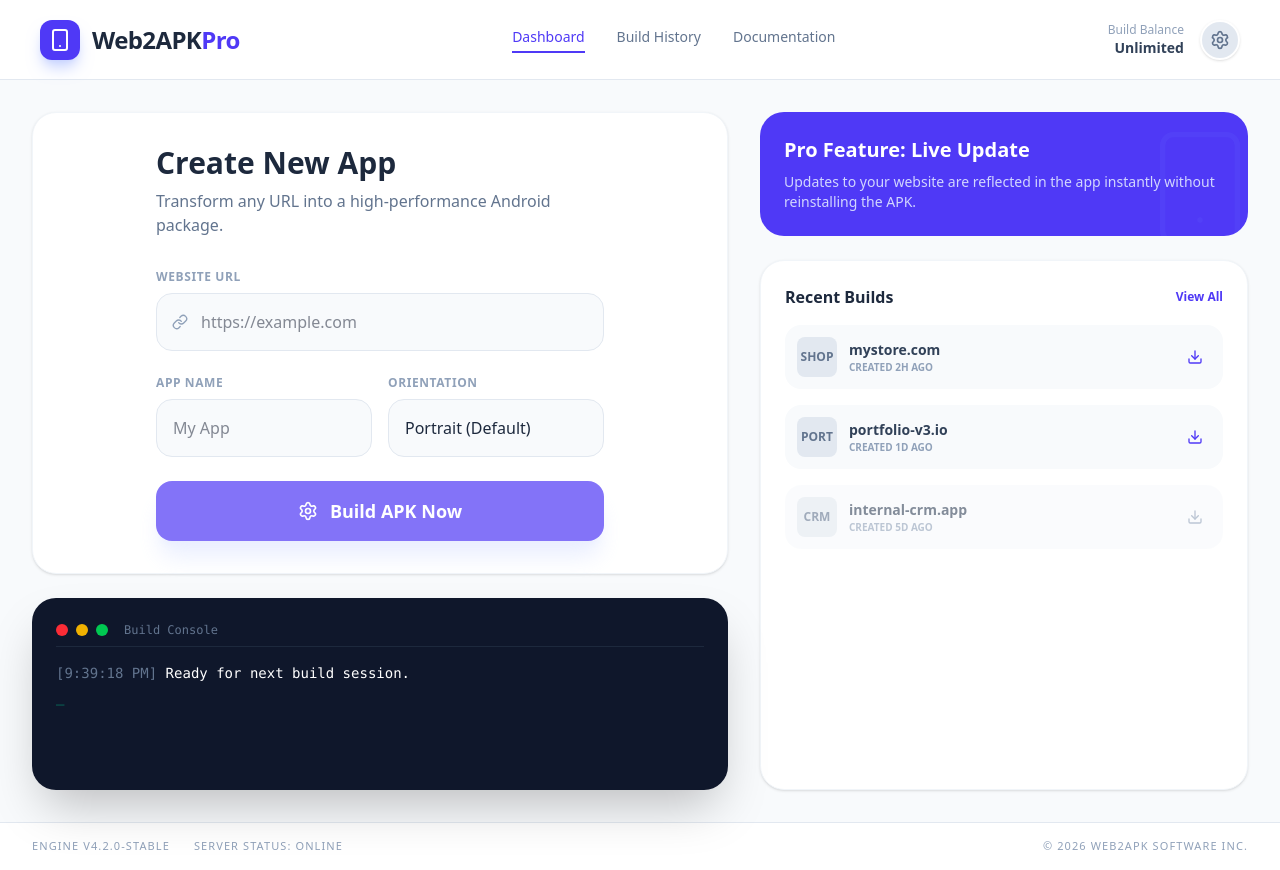
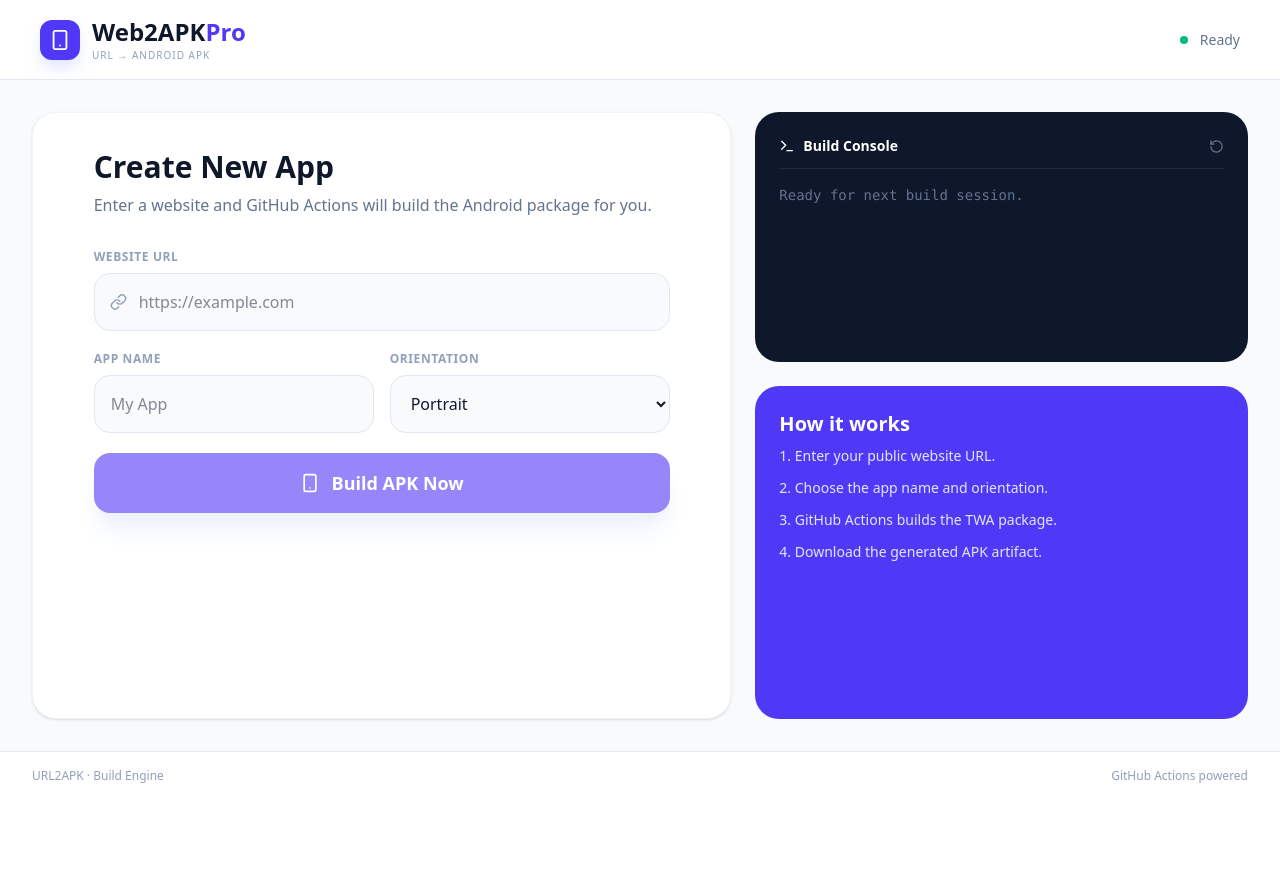
Before and after one commit to aishervin/URL2APK, a React (Vite) app: page / in a window 1280 px wide. After the commit the page ends 800 px from the top, so only its background shows below. Built offline with nearby package versions, Linux system fonts and the light colour scheme.

Commit message:
feat: improve builder UI and reliable build polling

```diff
--- a/src/App.tsx
+++ b/src/App.tsx
@@ -1,283 +1,110 @@
-/**
- * @license
- * SPDX-License-Identifier: Apache-2.0
- */
+import { useCallback, useEffect, useRef, useState } from 'react';
+import { Download, ExternalLink, Link as LinkIcon, Loader2, Smartphone, Terminal, CheckCircle2, AlertCircle, RotateCcw } from 'lucide-react';
+import type { AppBuilderRequest, AppBuilderResponse } from './types';
 
-import React, { useState } from 'react';
-import { motion, AnimatePresence } from 'motion/react';
-import { Smartphone, Link as LinkIcon, Download, Loader2, AlertCircle, Settings, CheckCircle2 } from 'lucide-react';
-import { AppBuilderResponse } from './types';
+type LogType = 'info' | 'success' | 'error';
+type Log = { id: number; type: LogType; message: string };
 
 export default function App() {
   const [url, setUrl] = useState('');
   const [appName, setAppName] = useState('');
-  const [isBuilding, setIsBuilding] = useState(false);
-  const [response, setResponse] = useState<AppBuilderResponse | null>(null);
+  const [orientation, setOrientation] = useState<AppBuilderRequest['orientation']>('portrait');
+  const [building, setBuilding] = useState(false);
+  const [result, setResult] = useState<AppBuilderResponse | null>(null);
+  const [logs, setLogs] = useState<Log[]>([]);
+  const timer = useRef<ReturnType<typeof setTimeout> | null>(null);
+  const id = useRef(0);
 
-  const handleSubmit = async (e: React.FormEvent) => {
-    e.preventDefault();
-    if (!url || !appName) return;
+  const log = useCallback((type: LogType, message: string) => {
+    setLogs((items) => [...items, { id: ++id.current, type, message }]);
+  }, []);
 
-    setIsBuilding(true);
-    setResponse(null);
+  useEffect(() => () => { if (timer.current) clearTimeout(timer.current); }, []);
 
+  const poll = useCallback(async (runId: number) => {
     try {
-      const res = await fetch('/api/build-apk', {
-        method: 'POST',
-        headers: { 'Content-Type': 'application/json' },
-        body: JSON.stringify({ url, appName }),
-      });
+      const response = await fetch(`/api/build-status/${runId}`, { headers: { Accept: 'application/json' } });
+      const data = (await response.json()) as AppBuilderResponse;
+      if (!response.ok || data.error && !data.status) throw new Error(data.message || data.error || 'Status request failed');
+      setResult(data);
+      if (data.status === 'success') {
+        log('success', data.message || 'APK generated successfully.');
+        setBuilding(false);
+      } else if (data.status === 'failed' || data.status === 'cancelled') {
+        log('error', data.error || `Build ${data.status}.`);
+        setBuilding(false);
+      } else {
+        log('info', data.message || 'Build is still running...');
+        timer.current = setTimeout(() => void poll(runId), 5000);
+      }
+    } catch (error) {
+      log('error', error instanceof Error ? error.message : 'Connection to build server was lost.');
+      setResult({ error: 'Could not check build status.' });
+      setBuilding(false);
+    }
+  }, [log]);
 
-      const data = await res.json();
-
-      if (data.error) {
-        setResponse(data);
-        setIsBuilding(false);
-        return;
+  const submit = async (event: React.FormEvent) => {
+    event.preventDefault();
+    if (building || !url.trim() || !appName.trim()) return;
+    setBuilding(true); setResult(null); setLogs([]); id.current = 0;
+    log('info', `Starting ${appName.trim()} from ${url.trim()}`);
+    try {
+      const payload: AppBuilderRequest = { url: url.trim(), appName: appName.trim(), orientation };
+      const response = await fetch('/api/build-apk', { method: 'POST', headers: { 'Content-Type': 'application/json', Accept: 'application/json' }, body: JSON.stringify(payload) });
+      const data = (await response.json()) as AppBuilderResponse;
+      if (!response.ok || data.error) {
+        log('error', data.error || data.message || 'Build request failed.'); setResult(data); setBuilding(false); return;
       }
-
-      if (data.runId) {
-        // Start polling
-        setResponse({ status: 'pending', message: 'Build started on GitHub Actions...' });
-        pollStatus(data.runId);
-      }
-    } catch (err) {
-      setResponse({ error: 'A network error occurred while connecting to the build server.' });
-      setIsBuilding(false);
+      if (!data.runId) { log('error', 'GitHub accepted the request but no run ID was returned.'); setResult(data); setBuilding(false); return; }
+      setResult(data); log('success', `GitHub Actions run #${data.runId} started.`); void poll(data.runId);
+    } catch (error) {
+      log('error', error instanceof Error ? error.message : 'Network error.');
+      setResult({ error: 'Unable to connect to the build server.' }); setBuilding(false);
     }
   };
 
-  const pollStatus = async (runId: number) => {
-    try {
-      const res = await fetch(`/api/build-status/${runId}`);
-      const data = await res.json();
-
-      if (data.status === 'success' || data.status === 'failed') {
-        setResponse(data);
-        setIsBuilding(false);
-      } else {
-        setResponse({ status: data.status, message: data.message });
-        setTimeout(() => pollStatus(runId), 5000);
-      }
-    } catch (err) {
-      setResponse({ error: 'Lost connection while checking build status.' });
-      setIsBuilding(false);
-    }
-  };
+  const reset = () => { if (timer.current) clearTimeout(timer.current); setBuilding(false); setResult(null); setLogs([]); };
+  const statusText = result?.status === 'success' ? 'Build complete' : building ? 'Building APK…' : 'Ready';
 
   return (
-    <div className="flex flex-col min-h-screen bg-slate-50 font-sans text-slate-900 overflow-x-hidden">
-      <header className="h-20 bg-white border-b border-slate-200 px-6 sm:px-10 flex items-center justify-between shrink-0">
+    <div className="min-h-screen bg-slate-50 text-slate-900 flex flex-col">
+      <header className="h-20 bg-white border-b border-slate-200 px-5 sm:px-10 flex items-center justify-between">
         <div className="flex items-center gap-3">
-          <div className="w-10 h-10 bg-indigo-600 rounded-xl flex items-center justify-center shadow-lg shadow-indigo-200">
-            <Smartphone className="w-6 h-6 text-white" />
-          </div>
-          <h1 className="text-2xl font-bold tracking-tight text-slate-800">
-            Web2APK<span className="text-indigo-600">Pro</span>
-          </h1>
+          <div className="h-10 w-10 rounded-xl bg-indigo-600 flex items-center justify-center shadow-lg shadow-indigo-100"><Smartphone className="text-white" size={22}/></div>
+          <div><h1 className="text-xl sm:text-2xl font-bold">Web2APK<span className="text-indigo-600">Pro</span></h1><p className="hidden sm:block text-[10px] uppercase tracking-widest text-slate-400">URL → Android APK</p></div>
         </div>
-        <nav className="hidden md:flex gap-8 text-sm font-medium text-slate-500">
-          <a className="text-indigo-600 border-b-2 border-indigo-600 pb-1 cursor-pointer">Dashboard</a>
-          <a className="cursor-pointer hover:text-slate-800 transition-colors">Build History</a>
-          <a className="cursor-pointer hover:text-slate-800 transition-colors">Documentation</a>
-        </nav>
-        <div className="flex items-center gap-4">
-          <div className="text-right hidden sm:block">
-            <p className="text-xs text-slate-400">Build Balance</p>
-            <p className="text-sm font-bold text-slate-700">Unlimited</p>
-          </div>
-          <div className="w-10 h-10 rounded-full bg-slate-200 border-2 border-white shadow-sm flex items-center justify-center overflow-hidden">
-            <Settings className="w-5 h-5 text-slate-500" />
-          </div>
-        </div>
+        <div className="flex items-center gap-3 text-sm"><span className={`h-2 w-2 rounded-full ${building ? 'bg-amber-400 animate-pulse' : 'bg-emerald-500'}`}/><span className="hidden sm:inline text-slate-500">{statusText}</span></div>
       </header>
 
-      <main className="flex-1 p-4 sm:p-8 grid grid-cols-1 lg:grid-cols-12 gap-8 max-w-7xl mx-auto w-full">
-        <div className="lg:col-span-7 flex flex-col gap-6">
-          <section className="bg-white rounded-3xl p-6 sm:p-8 shadow-sm border border-slate-100 flex-1 flex flex-col justify-center">
-            <div className="max-w-md mx-auto w-full">
-              <h2 className="text-3xl font-bold text-slate-800 mb-2">Create New App</h2>
-              <p className="text-slate-500 mb-8">Transform any URL into a high-performance Android package.</p>
-
-              <form onSubmit={handleSubmit} className="space-y-6">
-                <div>
-                  <label htmlFor="url" className="block text-xs font-bold uppercase tracking-wider text-slate-400 mb-2">
-                    Website URL
-                  </label>
-                  <div className="relative">
-                    <div className="absolute inset-y-0 left-0 pl-4 flex items-center pointer-events-none text-slate-400">
-                      <LinkIcon className="h-4 w-4" strokeWidth={2} />
-                    </div>
-                    <input
-                      id="url"
-                      type="url"
-                      value={url}
-                      onChange={(e) => setUrl(e.target.value)}
-                      placeholder="https://example.com"
-                      className="w-full pl-11 pr-4 py-4 bg-slate-50 border border-slate-200 rounded-2xl focus:ring-2 focus:ring-indigo-500 outline-none transition-all"
-                      required
-                      disabled={isBuilding}
-                    />
-                  </div>
-                </div>
-
-                <div className="grid grid-cols-1 sm:grid-cols-2 gap-4">
-                  <div>
-                    <label htmlFor="appName" className="block text-xs font-bold uppercase tracking-wider text-slate-400 mb-2">
-                      App Name
-                    </label>
-                    <input
-                      id="appName"
-                      type="text"
-                      value={appName}
-                      onChange={(e) => setAppName(e.target.value)}
-                      placeholder="My App"
-                      className="w-full px-4 py-4 bg-slate-50 border border-slate-200 rounded-2xl focus:ring-2 focus:ring-indigo-500 outline-none transition-all"
-                      required
-                      disabled={isBuilding}
-                    />
-                  </div>
-                  <div>
-                    <label className="block text-xs font-bold uppercase tracking-wider text-slate-400 mb-2">
-                      Orientation
-                    </label>
-                    <select className="w-full px-4 py-4 bg-slate-50 border border-slate-200 rounded-2xl appearance-none outline-none focus:ring-2 focus:ring-indigo-500 transition-all text-slate-800" disabled={isBuilding}>
-                      <option>Portrait (Default)</option>
-                      <option>Landscape</option>
-                      <option>Auto-Rotate</option>
-                    </select>
-                  </div>
-                </div>
-
-                <button
-                  type="submit"
-                  disabled={isBuilding || !url || !appName}
-                  className="w-full py-4 mt-2 bg-indigo-600 text-white rounded-2xl font-bold text-lg shadow-xl shadow-indigo-100 hover:bg-indigo-700 active:scale-95 transition-all flex items-center justify-center gap-3 disabled:opacity-70 disabled:cursor-not-allowed disabled:active:scale-100"
-                >
-                  {isBuilding ? (
-                    <>
-                      <Loader2 className="w-5 h-5 animate-spin" />
-                      <span>Building APK...</span>
-                    </>
-                  ) : (
-                    <>
-                      <Settings className="w-5 h-5" />
-                      <span>Build APK Now</span>
-                    </>
-                  )}
-                </button>
-              </form>
-            </div>
-          </section>
-
-          <section className="bg-slate-900 rounded-3xl p-6 shadow-2xl h-48 overflow-y-auto font-mono text-sm relative">
-            <div className="flex items-center gap-2 mb-4 border-b border-slate-800 pb-2 sticky top-0 bg-slate-900 z-10">
-              <div className="w-3 h-3 rounded-full bg-red-500"></div>
-              <div className="w-3 h-3 rounded-full bg-yellow-500"></div>
-              <div className="w-3 h-3 rounded-full bg-green-500"></div>
-              <span className="text-slate-500 text-xs ml-2">Build Console</span>
-            </div>
-            <div className="text-emerald-400 space-y-1">
-              {!isBuilding && !response && (
-                 <p><span className="text-slate-500">[{new Date().toLocaleTimeString()}]</span> <span className="text-white">Ready for next build session.</span></p>
-              )}
-              {isBuilding && (
-                <>
-                  <p><span className="text-slate-500">[{new Date().toLocaleTimeString()}]</span> Initializing cloud build engine on GitHub Actions...</p>
-                  <p className="animate-pulse"><span className="text-slate-500">[{new Date().toLocaleTimeString()}]</span> {response?.message || 'Processing build...'}</p>
-                </>
-              )}
-              {response && response.error && (
-                 <div className="text-red-400">
-                   <p><span className="text-slate-500">[{new Date().toLocaleTimeString()}]</span> ERROR: {response.error}</p>
-                   {response.message && <p className="text-red-300 mt-1 pl-[104px] sm:pl-[120px]">{response.message}</p>}
-                 </div>
-              )}
-              {response && response.status === 'success' && !response.error && (
-                 <div>
-                   <p className="text-emerald-400"><span className="text-slate-500">[{new Date().toLocaleTimeString()}]</span> SUCCESS: {response.message}</p>
-                   {response.downloadUrl && response.downloadUrl !== '#' && (
-                     <a
-                       href={response.downloadUrl}
-                       target="_blank"
-                       rel="noreferrer"
-                       className="inline-flex items-center gap-2 mt-2 px-3 py-1 bg-emerald-900/50 hover:bg-emerald-800/80 rounded border border-emerald-800 text-emerald-300 transition-colors"
-                     >
-                       <Download className="w-3 h-3" /> Download APK
-                     </a>
-                   )}
-                 </div>
-              )}
-              <p className="animate-pulse">_</p>
-            </div>
-          </section>
-        </div>
+      <main className="w-full max-w-7xl mx-auto flex-1 p-4 sm:p-8 grid lg:grid-cols-12 gap-6">
+        <section className="lg:col-span-7 bg-white rounded-3xl border border-slate-100 shadow-sm p-6 sm:p-9">
+          <div className="max-w-xl mx-auto">
+            <h2 className="text-3xl font-bold mb-2">Create New App</h2>
+            <p className="text-slate-500 mb-8">Enter a website and GitHub Actions will build the Android package for you.</p>
+            <form onSubmit={submit} className="space-y-5">
+              <label className="block"><span className="block mb-2 text-xs font-bold uppercase tracking-wider text-slate-400">Website URL</span><div className="relative"><LinkIcon className="absolute left-4 top-1/2 -translate-y-1/2 text-slate-400" size={17}/><input value={url} onChange={(e) => setUrl(e.target.value)} type="url" required disabled={building} placeholder="https://example.com" className="w-full pl-11 pr-4 py-4 rounded-2xl bg-slate-50 border border-slate-200 outline-none focus:ring-2 focus:ring-indigo-500 disabled:opacity-60"/></div></label>
+              <div className="grid sm:grid-cols-2 gap-4">
+                <label className="block"><span className="block mb-2 text-xs font-bold uppercase tracking-wider text-slate-400">App Name</span><input value={appName} onChange={(e) => setAppName(e.target.value)} maxLength={30} minLength={2} required disabled={building} placeholder="My App" className="w-full px-4 py-4 rounded-2xl bg-slate-50 border border-slate-200 outline-none focus:ring-2 focus:ring-indigo-500 disabled:opacity-60"/></label>
+                <label className="block"><span className="block mb-2 text-xs font-bold uppercase tracking-wider text-slate-400">Orientation</span><select value={orientation} onChange={(e) => setOrientation(e.target.value as AppBuilderRequest['orientation'])} disabled={building} className="w-full px-4 py-4 rounded-2xl bg-slate-50 border border-slate-200 outline-none focus:ring-2 focus:ring-indigo-500"><option value="portrait">Portrait</option><option value="landscape">Landscape</option><option value="auto">Auto-Rotate</option></select></label>
+              </div>
+              <button disabled={building || !url || !appName} className="w-full py-4 rounded-2xl bg-indigo-600 hover:bg-indigo-700 text-white font-bold text-lg shadow-xl shadow-indigo-100 disabled:opacity-60 flex justify-center items-center gap-3 transition-colors">{building ? <><Loader2 className="animate-spin" size={20}/>Building APK…</> : <><Smartphone size={20}/>Build APK Now</>}</button>
+            </form>
+            {result && <div className={`mt-6 rounded-2xl border p-4 ${result.status === 'success' ? 'border-emerald-200 bg-emerald-50' : result.error ? 'border-red-200 bg-red-50' : 'border-indigo-200 bg-indigo-50'}`}>
+              <div className="flex gap-3"><div className="mt-0.5">{result.status === 'success' ? <CheckCircle2 className="text-emerald-600" size={20}/> : result.error ? <AlertCircle className="text-red-600" size={20}/> : <Loader2 className="text-indigo-600 animate-spin" size={20}/>}</div><div className="min-w-0 flex-1"><p className="font-semibold">{result.error || result.message || 'Processing…'}</p>{result.runUrl && <a href={result.runUrl} target="_blank" rel="noreferrer" className="inline-flex items-center gap-1 mt-2 text-sm text-indigo-600 hover:underline">Open GitHub run <ExternalLink size={13}/></a>}{result.downloadUrl && <a href={result.downloadUrl} target="_blank" rel="noreferrer" className="ml-4 inline-flex items-center gap-1 mt-2 text-sm font-bold text-emerald-700 hover:underline"><Download size={14}/> Download artifact</a>}</div></div>
+            </div>}
+          </div>
+        </section>
 
         <aside className="lg:col-span-5 flex flex-col gap-6">
-          <div className="bg-indigo-600 rounded-3xl p-6 text-white relative overflow-hidden">
-            <div className="relative z-10">
-              <h3 className="text-xl font-bold mb-2">Pro Feature: Live Update</h3>
-              <p className="text-indigo-100 text-sm opacity-90">Updates to your website are reflected in the app instantly without reinstalling the APK.</p>
-            </div>
-            <Smartphone className="absolute -right-4 -bottom-4 w-32 h-32 text-indigo-500 opacity-20" strokeWidth={1} />
-          </div>
-
-          <div className="bg-white rounded-3xl p-6 shadow-sm border border-slate-100 flex-1">
-            <h3 className="font-bold text-slate-800 mb-4 flex items-center justify-between">
-              <span>Recent Builds</span>
-              <span className="text-xs text-indigo-600 cursor-pointer hover:underline">View All</span>
-            </h3>
-            <div className="space-y-4">
-              <div className="flex items-center justify-between p-3 bg-slate-50 rounded-2xl">
-                <div className="flex items-center gap-3">
-                  <div className="w-10 h-10 bg-slate-200 rounded-lg flex items-center justify-center text-xs font-bold text-slate-500">SHOP</div>
-                  <div>
-                    <p className="text-sm font-bold text-slate-700">mystore.com</p>
-                    <p className="text-[10px] text-slate-400 uppercase font-semibold">Created 2h ago</p>
-                  </div>
-                </div>
-                <button className="p-2 hover:bg-slate-200 rounded-lg text-indigo-600 transition-colors">
-                  <Download className="w-4 h-4" strokeWidth={2} />
-                </button>
-              </div>
-              <div className="flex items-center justify-between p-3 bg-slate-50 rounded-2xl">
-                <div className="flex items-center gap-3">
-                  <div className="w-10 h-10 bg-slate-200 rounded-lg flex items-center justify-center text-xs font-bold text-slate-500">PORT</div>
-                  <div>
-                    <p className="text-sm font-bold text-slate-700">portfolio-v3.io</p>
-                    <p className="text-[10px] text-slate-400 uppercase font-semibold">Created 1d ago</p>
-                  </div>
-                </div>
-                <button className="p-2 hover:bg-slate-200 rounded-lg text-indigo-600 transition-colors">
-                  <Download className="w-4 h-4" strokeWidth={2} />
-                </button>
-              </div>
-              <div className="flex items-center justify-between p-3 bg-slate-50 rounded-2xl opacity-60">
-                <div className="flex items-center gap-3">
-                  <div className="w-10 h-10 bg-slate-200 rounded-lg flex items-center justify-center text-xs font-bold text-slate-500">CRM</div>
-                  <div>
-                    <p className="text-sm font-bold text-slate-700">internal-crm.app</p>
-                    <p className="text-[10px] text-slate-400 uppercase font-semibold">Created 5d ago</p>
-                  </div>
-                </div>
-                <button className="p-2 hover:bg-slate-200 rounded-lg text-slate-400 transition-colors">
-                  <Download className="w-4 h-4" strokeWidth={2} />
-                </button>
-              </div>
-            </div>
-          </div>
+          <section className="rounded-3xl bg-slate-900 text-white p-5 sm:p-6 min-h-[250px] flex flex-col">
+            <div className="flex items-center justify-between border-b border-slate-800 pb-3"><div className="flex items-center gap-2"><Terminal size={16}/><span className="text-sm font-semibold">Build Console</span></div><button onClick={reset} className="text-slate-500 hover:text-white" title="Clear console"><RotateCcw size={15}/></button></div>
+            <div className="font-mono text-xs sm:text-sm mt-4 space-y-2 overflow-auto max-h-64">{logs.length === 0 ? <p className="text-slate-500">Ready for next build session.</p> : logs.map((entry) => <p key={entry.id} className={entry.type === 'error' ? 'text-red-400' : entry.type === 'success' ? 'text-emerald-400' : 'text-slate-300'}><span className="text-slate-600">[{String(entry.id).padStart(2, '0')}]</span> {entry.message}</p>)}</div>
+          </section>
+          <section className="bg-indigo-600 text-white rounded-3xl p-6 flex-1"><h3 className="font-bold text-xl mb-2">How it works</h3><ol className="text-sm text-indigo-100 space-y-3 list-decimal list-inside"><li>Enter your public website URL.</li><li>Choose the app name and orientation.</li><li>GitHub Actions builds the TWA package.</li><li>Download the generated APK artifact.</li></ol></section>
         </aside>
       </main>
-
-      <footer className="h-12 bg-white border-t border-slate-200 px-6 sm:px-8 flex items-center justify-between shrink-0 text-[11px] text-slate-400 font-medium uppercase tracking-widest mt-auto">
-        <div className="flex gap-4 sm:gap-6">
-          <span>Engine v4.2.0-Stable</span>
-          <span className="hidden sm:inline">Server Status: Online</span>
-        </div>
-        <div>
-          &copy; {new Date().getFullYear()} Web2APK Software Inc.
-        </div>
-      </footer>
+      <footer className="border-t border-slate-200 bg-white px-5 sm:px-8 py-4 text-xs text-slate-400 flex justify-between"><span>URL2APK · Build Engine</span><span>GitHub Actions powered</span></footer>
     </div>
   );
 }
```
